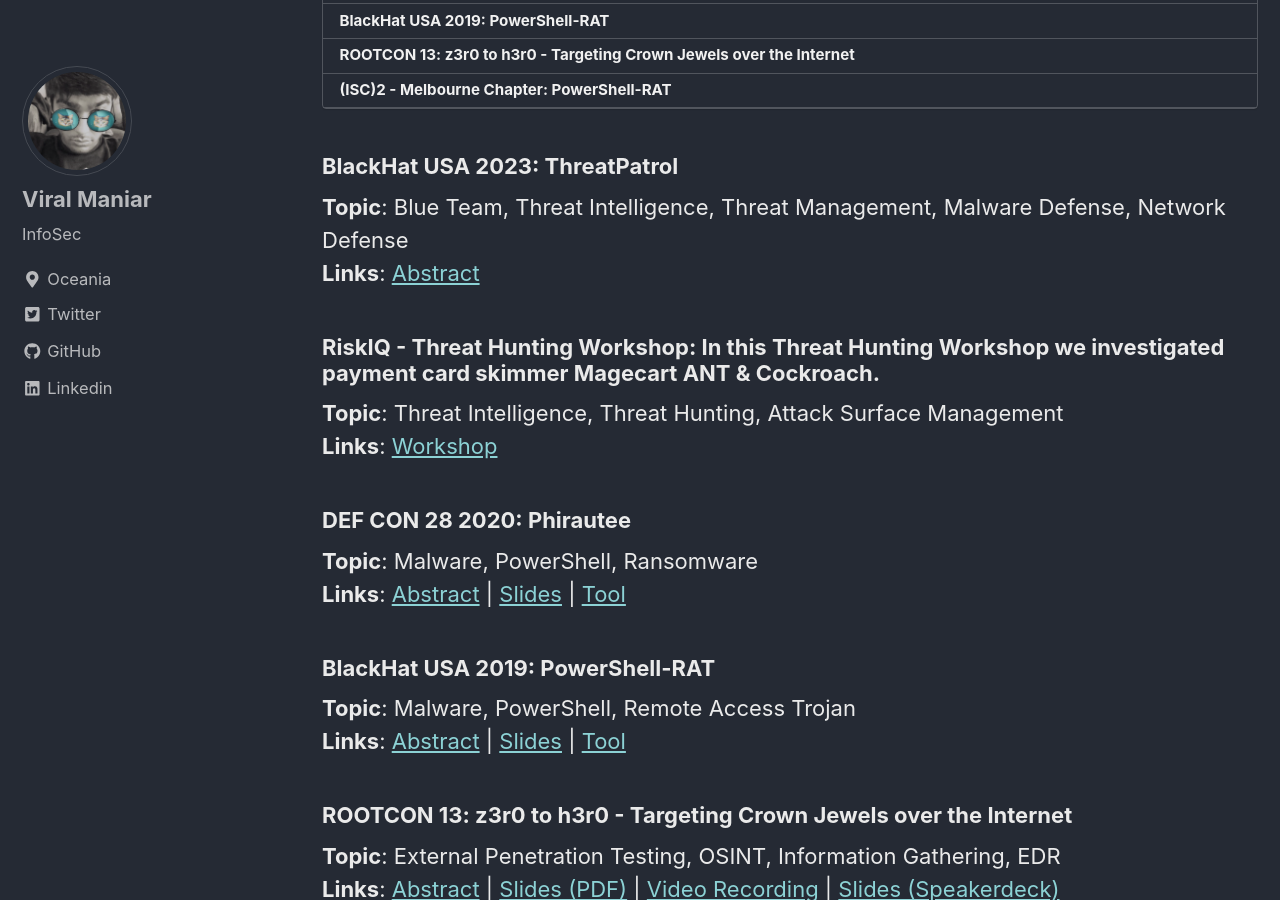
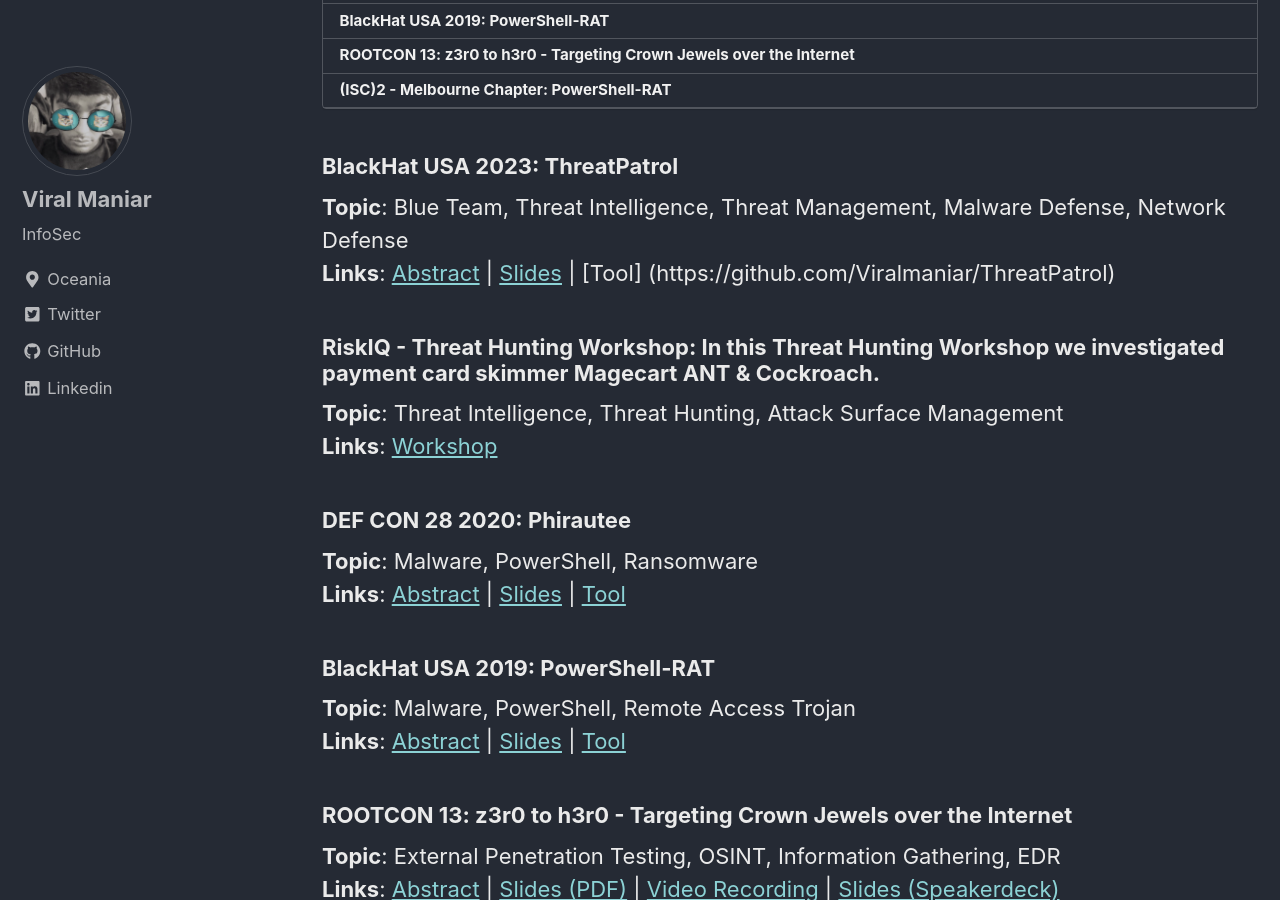
Before and after one commit to Viralmaniar/viralmaniar.github.io, a Jekyll site: the page built from _pages/talks.md, in a window 1280 px wide and 900 px high, scrolled down 328 px. Built offline with Jekyll 4.4.1, drawn with Linux system fonts in a browser that asks for light colours; cached includes are drawn as plain includes; nearby versions of some CDN libraries.

Commit message:
Update talks.md

```diff
--- a/_pages/talks.md
+++ b/_pages/talks.md
@@ -9,7 +9,7 @@ toc_sticky: true
 ---
 ### **BlackHat USA 2023**: ThreatPatrol
 **Topic**: Blue Team, Threat Intelligence, Threat Management, Malware Defense, Network Defense <BR>
-**Links**: [Abstract](https://www.blackhat.com/us-23/arsenal/schedule/#threatpatrol-33440)
+**Links**: [Abstract](https://www.blackhat.com/us-23/arsenal/schedule/#threatpatrol-33440) | [Slides](https://github.com/Viralmaniar/ThreatPatrol/blob/main/BHUS23%20-%20Viral%20Maniar%20-%20ThreatPatrol%20-%20Protecting%20your%20Environment%20with%20Intelligence%20v0.8.pdf) | [Tool] (https://github.com/Viralmaniar/ThreatPatrol)
 
 ### **RiskIQ - Threat Hunting Workshop**: In this Threat Hunting Workshop we investigated payment card skimmer Magecart ANT & Cockroach.
 **Topic**: Threat Intelligence, Threat Hunting, Attack Surface Management <BR>
```
